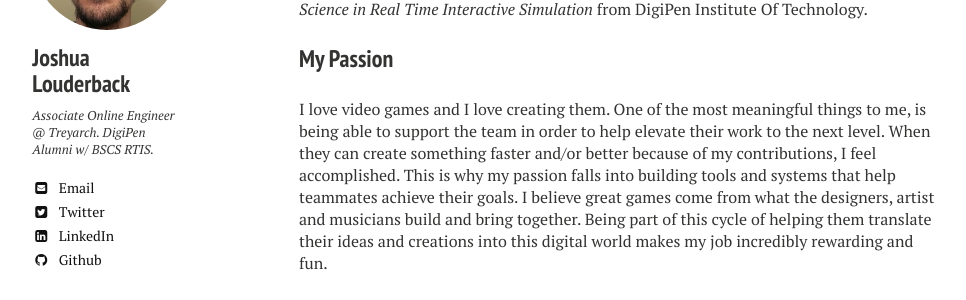
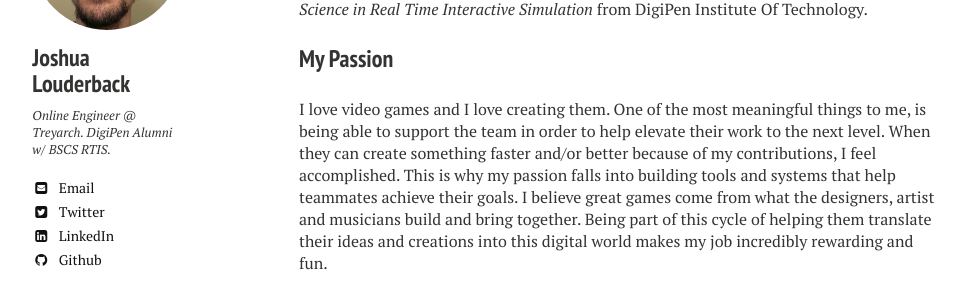
Before and after one commit to joshualouderback/joshualouderback.github.io, a Jekyll site: the page built from index.md, in a window 1280 px wide. Shown: the part 236-536 px from the top of the page, without its empty margins (21-987 px from the left). Built offline with Jekyll 4.4.1, drawn with Linux system fonts in a browser that asks for light colours; nearby versions of some CDN libraries.

Commit message:
Update bio job title

```diff
--- a/_config.yml
+++ b/_config.yml
@@ -42,7 +42,7 @@ titlecase: true
 owner:
   name: Joshua Louderback
   avatar: bio-photo.jpg
-  bio: "Associate Online Engineer @ Treyarch. DigiPen Alumni w/ BSCS RTIS."
+  bio: "Online Engineer @ Treyarch. DigiPen Alumni w/ BSCS RTIS."
   email: joshlouderback@gmail.com
   disqus-shortname:
   twitter: joshlouderback
```
